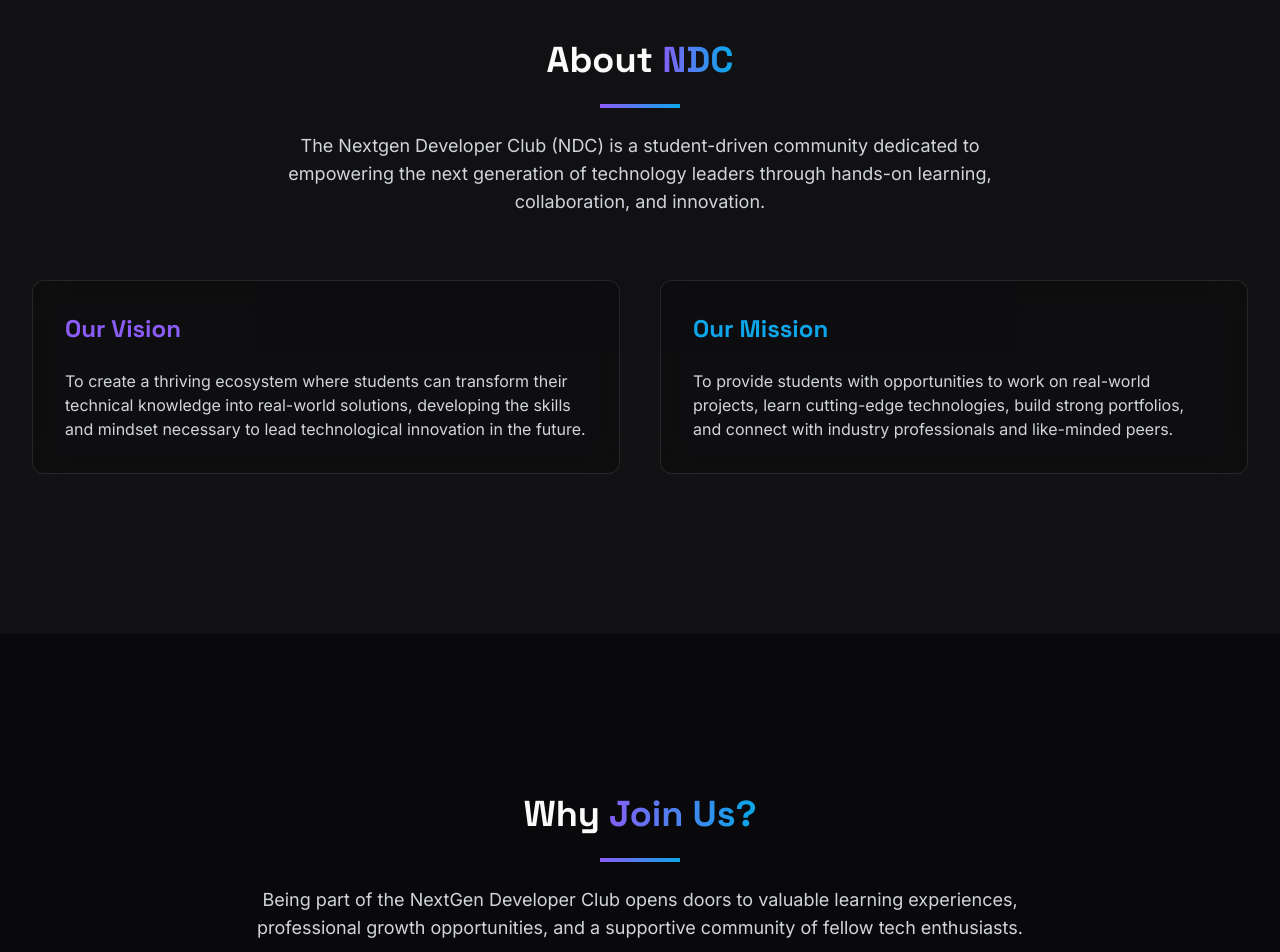
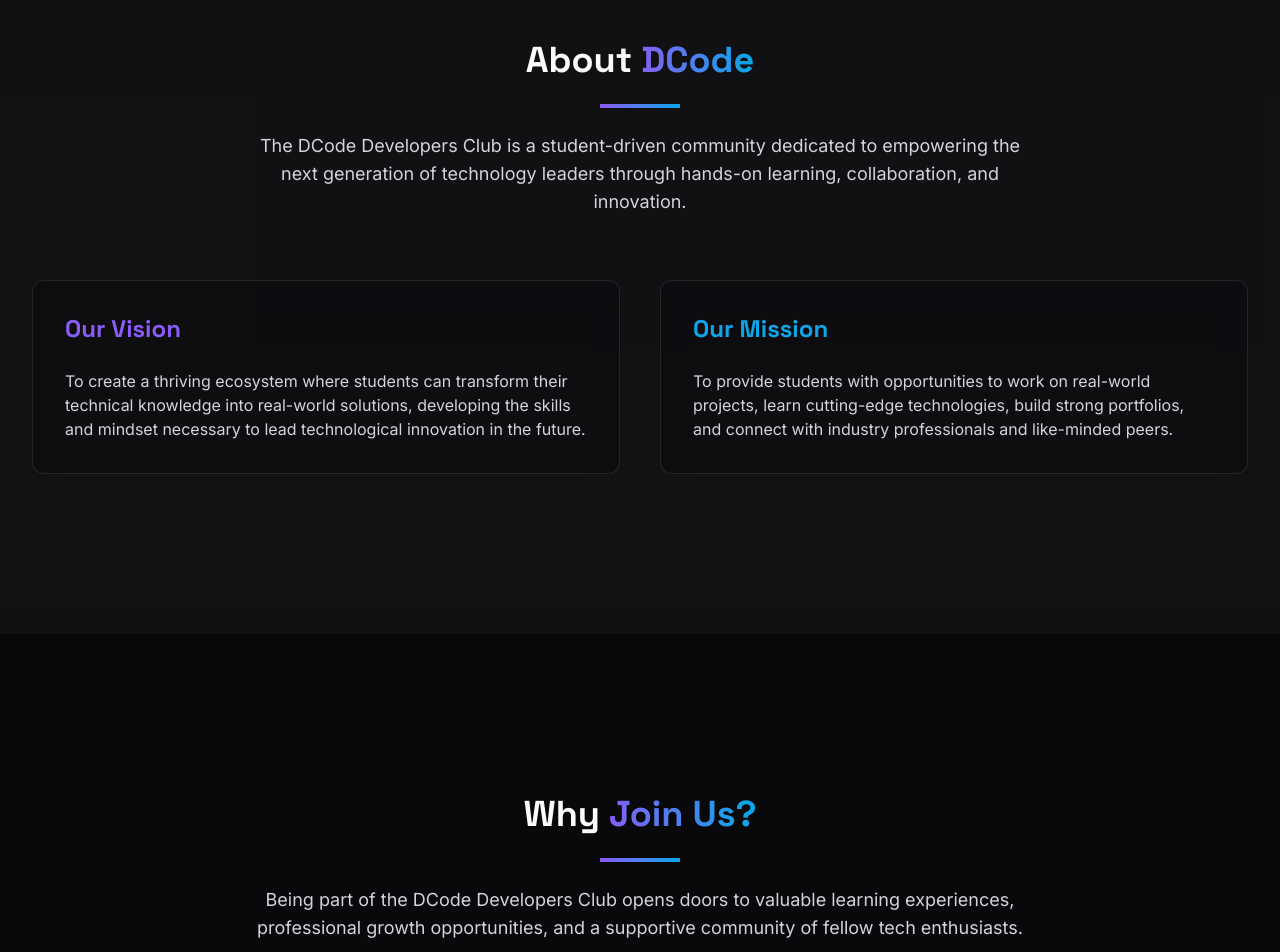
Before and after one commit to vipdanish/DDSC, a React (Vite) app: page / in a window 1280 px wide. Shown: the part 920-1872 px from the top of the page. Built offline with nearby package versions, Linux system fonts and the light colour scheme.

Commit message:
Refactor: Replace club name and remove logo
- Replaced "NextGen Developer club" with "DCode Developers Club" throughout the codebase.
- Removed the first logo of Women Techmakers Aurangabad (Chh. Sambhajinagar).
- Removed the specified line from the footer.

```diff
--- a/index.html
+++ b/index.html
@@ -4,11 +4,11 @@
   <head>
     <meta charset="UTF-8" />
     <meta name="viewport" content="width=device-width, initial-scale=1.0" />
-    <title>NextGen Developer Club</title>
-    <meta name="description" content="NextGen Developer Club - Open Minds, Open Code. Build. Learn. Lead." />
-    <meta name="author" content="NextGen Developer Club" />
+    <title>DCode Developers Club</title>
+    <meta name="description" content="DCode Developers Club - Open Minds, Open Code. Build. Learn. Lead." />
+    <meta name="author" content="DCode Developers Club" />
 
-    <meta property="og:title" content="NextGen Developer Club" />
+    <meta property="og:title" content="DCode Developers Club" />
     <meta property="og:description" content="Join a community of tech enthusiasts, learn cutting-edge technologies, and build your portfolio with real projects." />
     <meta property="og:type" content="website" />
     <meta property="og:image" content="https://lovable.dev/opengraph-image-p98pqg.png" />
--- a/src/components/AboutSection.tsx
+++ b/src/components/AboutSection.tsx
@@ -4,10 +4,10 @@ const AboutSection = () => {
     <section id="about" className="py-20 bg-secondary/30">
       <div className="section-container">
         <div className="max-w-3xl mx-auto text-center mb-16">
-          <h2 className="heading-md mb-6">About <span className="gradient-text">NDC</span></h2>
+          <h2 className="heading-md mb-6">About <span className="gradient-text">DCode</span></h2>
           <div className="w-20 h-1 bg-gradient-to-r from-ndc-purple to-ndc-blue mx-auto mb-6"></div>
           <p className="text-lg text-gray-300">
-            The Nextgen Developer Club (NDC) is a student-driven community dedicated to empowering the next generation of
+            The DCode Developers Club is a student-driven community dedicated to empowering the next generation of
             technology leaders through hands-on learning, collaboration, and innovation.
           </p>
         </div>
--- a/src/components/BenefitsSection.tsx
+++ b/src/components/BenefitsSection.tsx
@@ -32,7 +32,7 @@ const BenefitsSection = () => {
           <h2 className="heading-md mb-6">Exclusive <span className="gradient-text">Benefits</span></h2>
           <div className="w-20 h-1 bg-gradient-to-r from-ndc-purple to-ndc-blue mx-auto mb-6"></div>
           <p className="text-lg text-gray-300">
-            Being part of the NextGen Developer Club comes with amazing perks and opportunities
+            Being part of the DCode Developers Club comes with amazing perks and opportunities
             to enhance your learning journey and career prospects.
           </p>
         </div>
--- a/src/components/Footer.tsx
+++ b/src/components/Footer.tsx
@@ -141,10 +141,6 @@ const Footer = () => {
               <p className="text-gray-400 text-lg">
                 © {new Date().getFullYear()} DCode Developers Club. All rights reserved.
               </p>
-              <div className="hidden md:block w-px h-6 bg-white/20"></div>
-              <p className="text-gray-400 text-lg">
-                Building the future, one line of code at a time.
-              </p>
             </div>
             <div className="flex items-center gap-3 text-gray-400">
               <span className="text-lg">Made with</span>
--- a/src/components/JoinSection.tsx
+++ b/src/components/JoinSection.tsx
@@ -24,9 +24,9 @@ const JoinSection = () => {
 
         <div className="max-w-md mx-auto glass-card p-8 hover:shadow-lg hover:shadow-ndc-purple/10 transition-all duration-300 transform hover:-translate-y-1">
           <div className="text-center">
-            <img src="/lovable-uploads/1cf4c0d1-cdfb-4d0a-9466-63096565f5d4.png" alt="NDC Logo" className="h-16 w-auto mx-auto mb-6 animate-pulse-slow" />
+            <img src="/lovable-uploads/1cf4c0d1-cdfb-4d0a-9466-63096565f5d4.png" alt="DCode Logo" className="h-16 w-auto mx-auto mb-6 animate-pulse-slow" />
             <p className="text-gray-300 mb-6">
-              Click below to fill out our membership application form and join the NextGen Developer Club today!
+              Click below to fill out our membership application form and join the DCode Developers Club today!
             </p>
             <Button onClick={handleJoinClick} className="w-full btn-primary group transition-all duration-300">
               <span className="group-hover:mr-2 transition-all duration-300">Apply to Join</span>
--- a/src/components/PartnersSection.tsx
+++ b/src/components/PartnersSection.tsx
@@ -34,8 +34,7 @@ const PartnersSection = () => {
     {
       name: "Women Techmakers Aurangabad (Chh. Sambhajinagar)",
       description: "Providing visibility, community, and resources for women in technology to drive innovation and participation.",
-      logo: "/lovable-uploads/4a60b97e-f6a6-4643-8871-18e17c8abd9d.png",
-      secondaryLogo: "/lovable-uploads/41ae9005-9437-499b-8302-f5546c3214e0.png",
+      logo: "/lovable-uploads/41ae9005-9437-499b-8302-f5546c3214e0.png",
       label: "Diversity & Inclusion Partner",
       labelColor: theme === 'light' ? "text-blue-700" : "text-ndc-blue",
       website: "https://www.womentechmakers.com/"
@@ -65,26 +64,11 @@ const PartnersSection = () => {
             >
               <div className="grid md:grid-cols-2 gap-8 items-center">
                 <div className="flex justify-center animate-float">
-                  {partner.secondaryLogo ? (
-                    <div className="flex items-center gap-8">
-                      <img
-                        src={partner.logo}
-                        alt={`${partner.name} Logo`}
-                        className="max-h-24 object-contain"
-                      />
-                      <img
-                        src={partner.secondaryLogo}
-                        alt={`${partner.name} Secondary Logo`}
-                        className="max-h-24 object-contain"
-                      />
-                    </div>
-                  ) : (
-                    <img
-                      src={partner.logo}
-                      alt={`${partner.name} Logo`}
-                      className="max-h-48 object-contain"
-                    />
-                  )}
+                  <img
+                    src={partner.logo}
+                    alt={`${partner.name} Logo`}
+                    className="max-h-48 object-contain"
+                  />
                 </div>
                 <div className="animate-fade-in">
                   <h3 className={`heading-sm mb-4 ${theme === 'light' ? 'text-gray-900' : 'text-white'}`}>
--- a/src/components/RoadmapSection.tsx
+++ b/src/components/RoadmapSection.tsx
@@ -103,7 +103,7 @@ const RoadmapSection = () => {
             ✨ <em>Real skills. Real impact. Real projects.</em>
           </p>
           <p className={`text-lg ${theme === 'light' ? 'text-gray-700' : 'text-gray-300'}`}>
-            Join the NextGen Developer Club and let your journey begin.
+            Join the DCode Developers Club and let your journey begin.
           </p>
         </div>
       </div>
--- a/src/components/WhyJoinSection.tsx
+++ b/src/components/WhyJoinSection.tsx
@@ -32,7 +32,7 @@ const WhyJoinSection = () => {
           <h2 className="heading-md mb-6 text-center">Why <span className="gradient-text">Join Us?</span></h2>
           <div className="w-20 h-1 bg-gradient-to-r from-ndc-purple to-ndc-blue mx-auto mb-6"></div>
           <p className="text-lg text-gray-300 mx-auto">
-            Being part of the NextGen Developer Club opens doors to valuable learning experiences,
+            Being part of the DCode Developers Club opens doors to valuable learning experiences,
             professional growth opportunities, and a supportive community of fellow tech enthusiasts.
           </p>
         </div>
```
